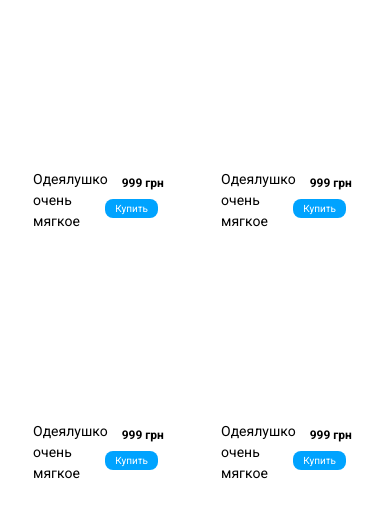
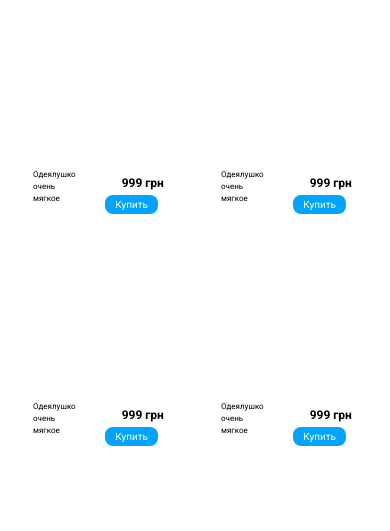
Before and after one commit to BAS1K/cosy_home.github.io, a plain HTML site: page ujutniy dom 2.0/pages/kids_textile.html in a window 390 px wide. Shown: the part 241-772 px from the top of the page. Drawn offline with nearby package versions, Linux system fonts and the light colour scheme.

Commit message:
Add files via upload

```diff
--- a/ujutniy dom 2.0/style/style.css
+++ b/ujutniy dom 2.0/style/style.css
@@ -602,4 +602,7 @@ a.list__link:hover{
     .label__button{
         font-size: 10px;
     }
+    .label__part{
+        font-size: 8px;
+    }
 }
```
